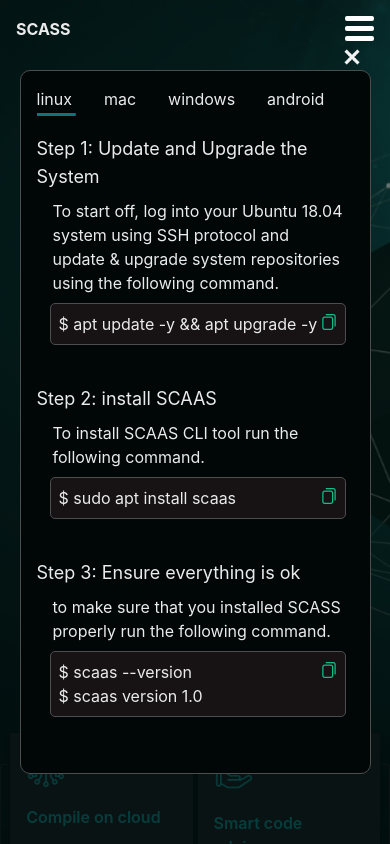
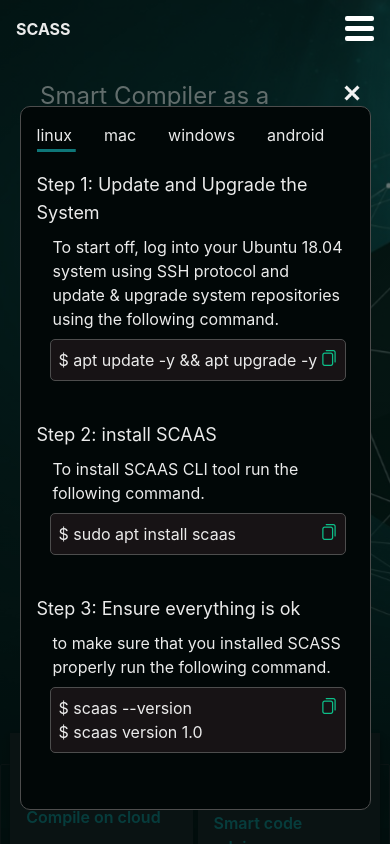
Before and after one commit to SmartCompiler/caas-website, a Next.js app: page / in a window 390 px wide. Both pictures are taken after a click on the button "Start for free". Shown: the top 844 px of the page. Built offline with nearby package versions, Linux system fonts and the light colour scheme.

Commit message:
[DEBUG]: debug responsive modal height

```diff
--- a/components/InstallModal/TabButton.tsx
+++ b/components/InstallModal/TabButton.tsx
@@ -1,5 +1,5 @@
 import React from 'react'
-import { tabButtonTypes } from '.'
+import { tabButtonTypes } from '../../types'
 import { TabButtonItem } from './style'
 
 interface TabButton{
--- a/components/InstallModal/index.tsx
+++ b/components/InstallModal/index.tsx
@@ -20,7 +20,7 @@ export default function InstallModal({ setIsModalOpen, isModalOpen }: InstallMod
 
   return (
     <ModalbackgroundWrapper className={`${isModalOpen ? 'flex': 'hidden'}`} onClick={() => setIsModalOpen(false)}>
-        <ModalContainer className='p-4 md:p-12 overflow-visible relative' onClick={e => e.stopPropagation()}>
+        <ModalContainer className='p-4 md:p-12 overflow-visible relative mt-header' onClick={e => e.stopPropagation()}>
             <CloseModal setIsModalOpen={setIsModalOpen} />
             <ModalTabsContainer className='flex justify-start items-start overflow-x-scroll md:overflow-hidden w-full'>
                 { tabs }
--- a/components/InstallModal/style.tsx
+++ b/components/InstallModal/style.tsx
@@ -28,7 +28,7 @@ export const ModalContainer = styled.div`
 
     @media screen and (max-width: ${mediaQueries.sm}px) {
         width: 90vw;
-        max-height: 90vh;
+        max-height: 86vh;
     }
 `
 
--- a/package.json
+++ b/package.json
@@ -6,7 +6,8 @@
     "dev": "next dev",
     "build": "next build",
     "start": "next start",
-    "lint": "next lint"
+    "lint": "next lint",
+    "export": "next export"
   },
   "dependencies": {
     "@types/styled-components": "^5.1.26",
```
